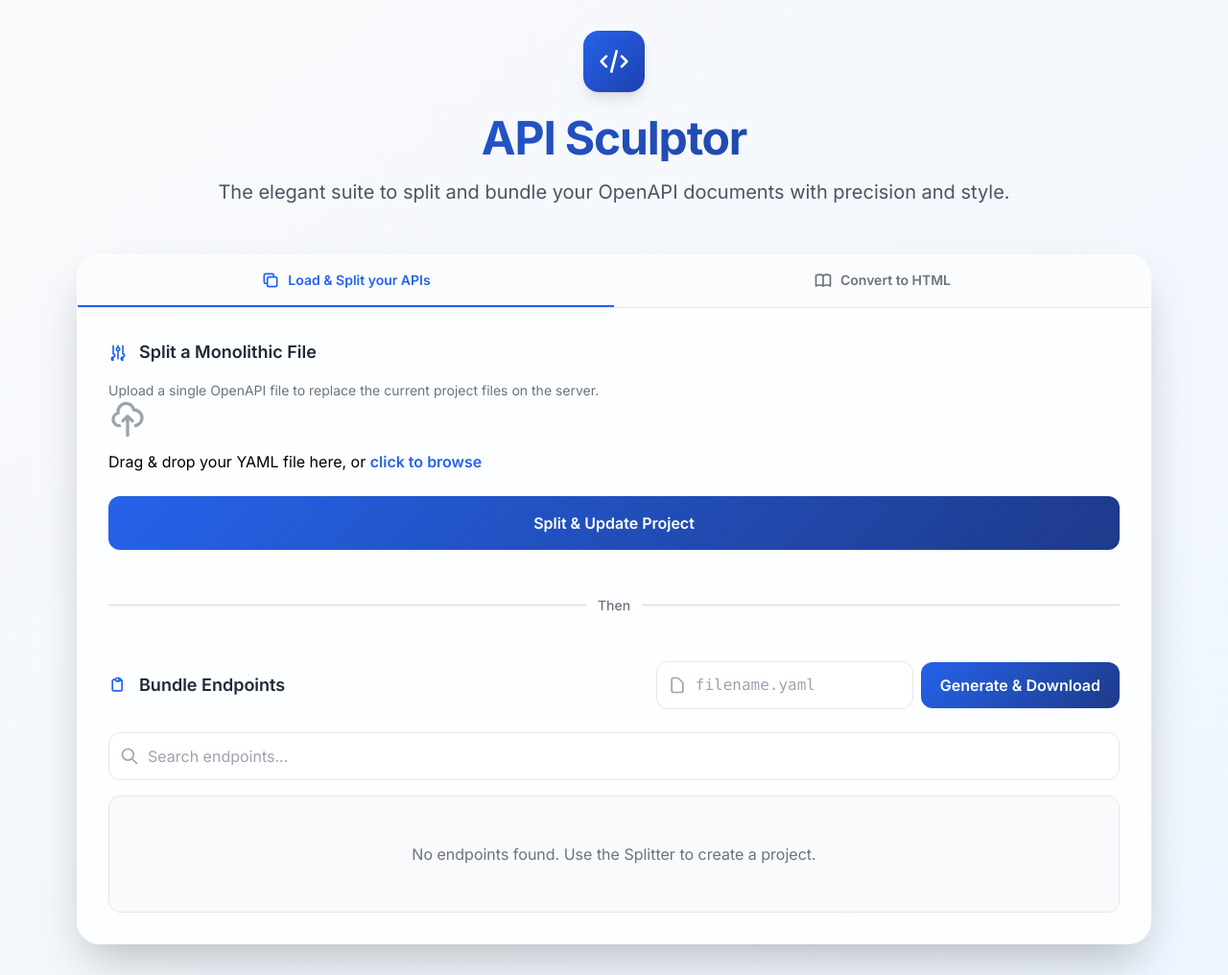
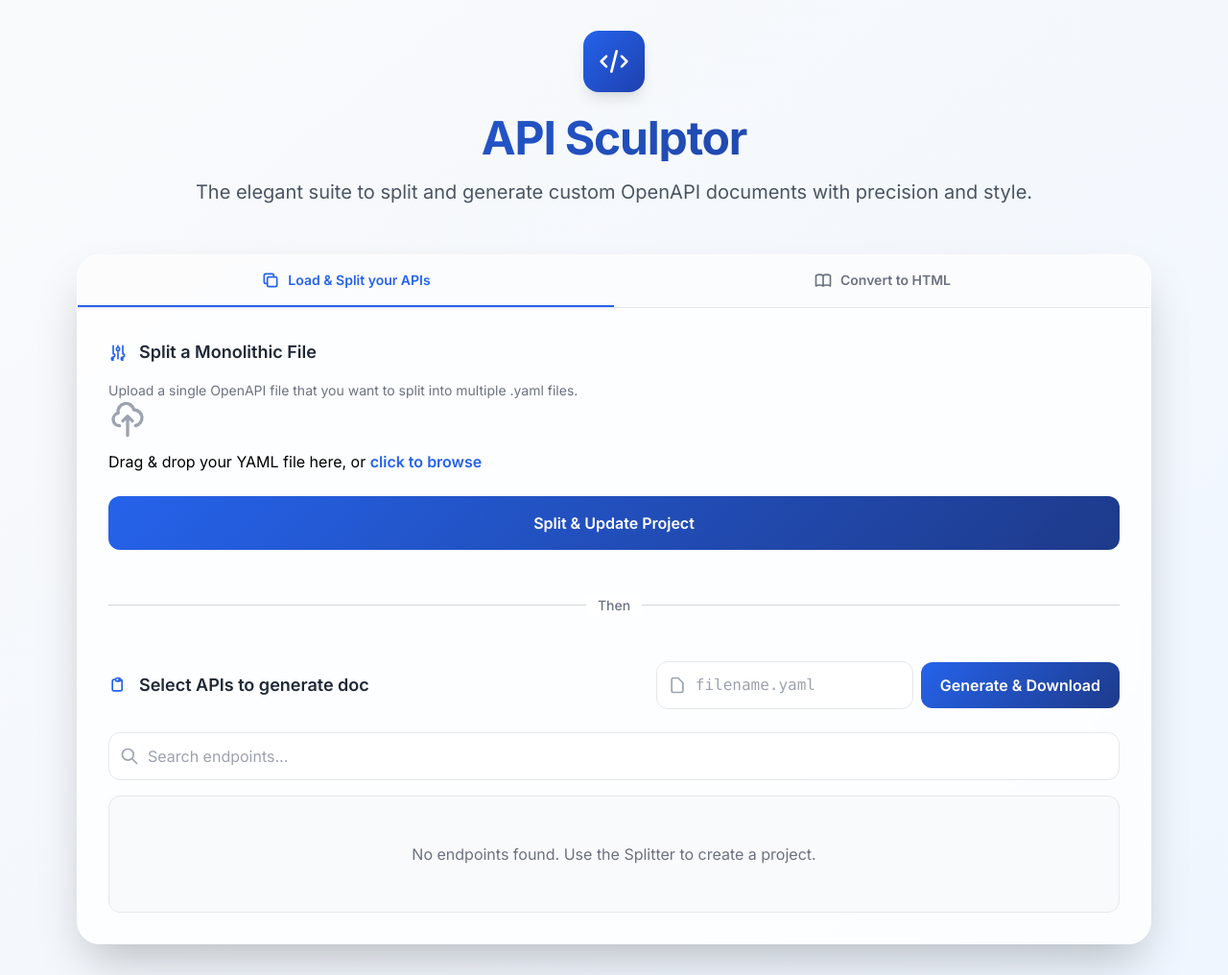
Before and after one commit to kstevejose/API_Sculptor, a Flask app: page / in a window 1280 px wide. Shown: the whole page at 96% size. Run offline with Flask 3, Linux system fonts and the light colour scheme; some libraries are stand-ins or nearby versions.

Commit message:
modified index html file

```diff
--- a/templates/index.html
+++ b/templates/index.html
@@ -22,7 +22,7 @@
                 <svg class="w-8 h-8 text-white" fill="none" stroke="currentColor" viewBox="0 0 24 24"><path stroke-linecap="round" stroke-linejoin="round" stroke-width="2" d="M10 20l4-16m4 4l4 4-4 4M6 16l-4-4 4-4"></path></svg>
             </div>
             <h1 class="text-5xl font-bold gradient-text mb-4 tracking-tight">API Sculptor</h1>
-            <p class="text-xl text-gray-600 max-w-4xl mx-auto leading-relaxed">The elegant suite to split and bundle your OpenAPI documents with precision and style.</p>
+            <p class="text-xl text-gray-600 max-w-4xl mx-auto leading-relaxed">The elegant suite to split and generate custom OpenAPI documents with precision and style.</p>
         </header>
 
         <div class="bg-white/80 backdrop-blur-sm rounded-3xl shadow-2xl border border-white/20 overflow-hidden">
@@ -51,7 +51,7 @@
                         <form id="split-form" class="space-y-6">
                             <div class="space-y-4">
                                 <h3 class="text-lg font-semibold text-gray-800 flex items-center"><svg class="w-5 h-5 mr-3 text-blue-600" fill="none" stroke="currentColor" viewBox="0 0 24 24"><path stroke-linecap="round" stroke-linejoin="round" stroke-width="2" d="M12 6V4m0 2a2 2 0 100 4m0-4a2 2 0 110 4m-6 8a2 2 0 100-4m0 4a2 2 0 100 4m0-4v2m0-6V4m6 6v10m6-2a2 2 0 100-4m0 4a2 2 0 100 4m0-4v2m0-6V4"></path></svg>Split a Monolithic File</h3>
-                                <p class="text-sm text-gray-500">Upload a single OpenAPI file to replace the current project files on the server.</p>
+                                <p class="text-sm text-gray-500">Upload a single OpenAPI file that you want to split into multiple .yaml files.</p>
                                 <label for="split-file-upload" class="file-drop-zone">
                                     <div class="file-drop-content">
                                         <svg class="w-10 h-10 text-gray-400 mb-3" fill="none" stroke="currentColor" viewBox="0 0 24 24"><path stroke-linecap="round" stroke-linejoin="round" stroke-width="2" d="M7 16a4 4 0 01-.88-7.903A5 5 0 1115.9 6L16 6a5 5 0 011 9.9M15 13l-3-3m0 0l-3 3m3-3v12"></path></svg>
@@ -69,7 +69,7 @@
                     <div id="bundler-section">
                         <form id="bundle-form" class="space-y-6">
                             <div class="flex justify-between items-center">
-                                <h3 class="text-lg font-semibold text-gray-800 flex items-center"><svg class="w-5 h-5 mr-3 text-blue-600" fill="none" stroke="currentColor" viewBox="0 0 24 24"><path stroke-linecap="round" stroke-linejoin="round" stroke-width="2" d="M9 5H7a2 2 0 00-2 2v10a2 2 0 002 2h8a2 2 0 002-2V7a2 2 0 00-2-2h-2M9 5a2 2 0 002 2h2a2 2 0 002-2M9 5a2 2 0 012-2h2a2 2 0 012 2"></path></svg>Bundle Endpoints</h3>
+                                <h3 class="text-lg font-semibold text-gray-800 flex items-center"><svg class="w-5 h-5 mr-3 text-blue-600" fill="none" stroke="currentColor" viewBox="0 0 24 24"><path stroke-linecap="round" stroke-linejoin="round" stroke-width="2" d="M9 5H7a2 2 0 00-2 2v10a2 2 0 002 2h8a2 2 0 002-2V7a2 2 0 00-2-2h-2M9 5a2 2 0 002 2h2a2 2 0 002-2M9 5a2 2 0 012-2h2a2 2 0 012 2"></path></svg>Select APIs to generate doc</h3>
                                 <div class="flex items-center space-x-2">
                                     <div class="relative">
                                         <div class="absolute inset-y-0 left-0 pl-3 flex items-center pointer-events-none"><svg class="h-5 w-5 text-gray-400" fill="none" stroke="currentColor" viewBox="0 0 24 24"><path stroke-linecap="round" stroke-linejoin="round" stroke-width="2" d="M7 21h10a2 2 0 002-2V9.414a1 1 0 00-.293-.707l-5.414-5.414A1 1 0 0012.586 3H7a2 2 0 00-2 2v14a2 2 0 002 2z"></path></svg></div>
@@ -94,7 +94,7 @@
                 <div id="builder" class="tab-content hidden">
                     <form id="build-form" class="space-y-8">
                         <div class="space-y-4">
-                            <h3 class="text-lg font-semibold text-gray-800 flex items-center"><svg class="w-5 h-5 mr-3 text-blue-600" fill="none" stroke="currentColor" viewBox="0 0 24 24"><path stroke-linecap="round" stroke-linejoin="round" stroke-width="2" d="M7 16a4 4 0 01-.88-7.903A5 5 0 1115.9 6L16 6a5 5 0 011 9.9M9 19l3 3m0 0l-3 3m-3 3V10"></path></svg>Upload Bundled OpenAPI File</h3>
+                            <h3 class="text-lg font-semibold text-gray-800 flex items-center"><svg class="w-5 h-5 mr-3 text-blue-600" fill="none" stroke="currentColor" viewBox="0 0 24 24"><path stroke-linecap="round" stroke-linejoin="round" stroke-width="2" d="M7 16a4 4 0 01-.88-7.903A5 5 0 1115.9 6L16 6a5 5 0 011 9.9M9 19l3 3m0 0l-3 3m-3 3V10"></path></svg>Upload your OpenAPI File</h3>
                              <label for="build-file-upload" class="file-drop-zone">
                                 <div class="file-drop-content">
                                     <svg class="w-10 h-10 text-gray-400 mb-3" fill="none" stroke="currentColor" viewBox="0 0 24 24"><path stroke-linecap="round" stroke-linejoin="round" stroke-width="2" d="M7 16a4 4 0 01-.88-7.903A5 5 0 1115.9 6L16 6a5 5 0 011 9.9M15 13l-3-3m0 0l-3 3m3-3v12"></path></svg>
@@ -108,7 +108,7 @@
                             <h3 class="text-lg font-semibold text-gray-800 flex items-center"><svg class="w-5 h-5 mr-3 text-blue-600" fill="none" stroke="currentColor" viewBox="0 0 24 24"><path stroke-linecap="round" stroke-linejoin="round" stroke-width="2" d="M7 21h10a2 2 0 002-2V9.414a1 1 0 00-.293-.707l-5.414-5.414A1 1 0 0012.586 3H7a2 2 0 00-2 2v14a2 2 0 002 2z"></path></svg>Output HTML Filename</h3>
                             <input type="text" id="build-filename" value="api-docs.html" required class="w-full px-4 py-3 border rounded-xl font-mono">
                         </div>
-                        <button type="submit" class="btn-primary w-full gradient-primary text-white font-semibold py-4 rounded-xl">Build Standalone Docs</button>
+                        <button type="submit" class="btn-primary w-full gradient-primary text-white font-semibold py-4 rounded-xl">Download HTML</button>
                     </form>
                     <div id="status-builder" class="status-message hidden mt-6"></div>
                 </div>
```
